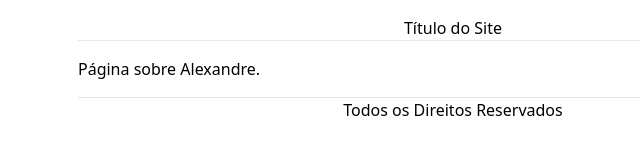
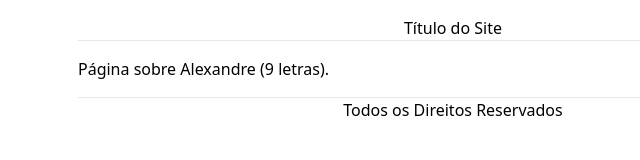
Before and after one commit to gafanhotoalexandre/pequenos-projetos, a React (Vite) app in the folder routing-b7web/: page /sobre/alexandre in a window 1280 px wide. Shown: the top 160 px of the page, without its empty margins (187-827 px from the left). Built offline with nearby package versions, Linux system fonts and the light colour scheme.

Commit message:
rotas dinamicas

```diff
--- a/routing-b7web/src/App.tsx
+++ b/routing-b7web/src/App.tsx
@@ -1,8 +1,7 @@
 import { Routes, Route } from 'react-router-dom';
 import { Home } from './pages/Home';
 import { About } from './pages/About';
-import { AboutBonieky } from './pages/AboutBonieky';
-import { AboutAlexandre } from './pages/AboutAlexandre';
+import { AboutSlug } from './pages/AboutSlug';
 import { NotFound } from './pages/NotFound';
 
 export default function App() {
@@ -18,8 +17,10 @@ export default function App() {
         <Routes>
           <Route path="/" element={<Home />} />
           <Route path="/sobre" element={<About />} />
-          <Route path="/sobre/bonieky" element={<AboutBonieky />} />
-          <Route path="/sobre/alexandre" element={<AboutAlexandre />} />
+          <Route
+            path="/sobre/:slug"
+            element={<AboutSlug />}
+          />
 
           <Route path="*" element={<NotFound />} />
         </Routes>
--- a/routing-b7web/src/pages/AboutAlexandre.tsx
+++ /dev/null
@@ -1,7 +0,0 @@
-export function AboutAlexandre() {
-  return (
-    <div>
-      Página sobre Alexandre.
-    </div>
-  );
-}
--- a/routing-b7web/src/pages/AboutBonieky.tsx
+++ /dev/null
@@ -1,7 +0,0 @@
-export function AboutBonieky() {
-  return (
-    <div>
-      Página sobre Bonieky.
-    </div>
-  );
-}
--- /dev/null
+++ b/routing-b7web/src/pages/AboutSlug.tsx
@@ -0,0 +1,15 @@
+import { useParams } from 'react-router-dom';
+
+export function AboutSlug() {
+  const params = useParams();
+
+  function toCapitalize(name: string) {
+    return name[0].toUpperCase() + name.slice(1);
+  }
+
+  return (
+    <div>
+      Página sobre {toCapitalize(String(params.slug))} ({params.slug?.length} letras).
+    </div>
+  );
+}
```
